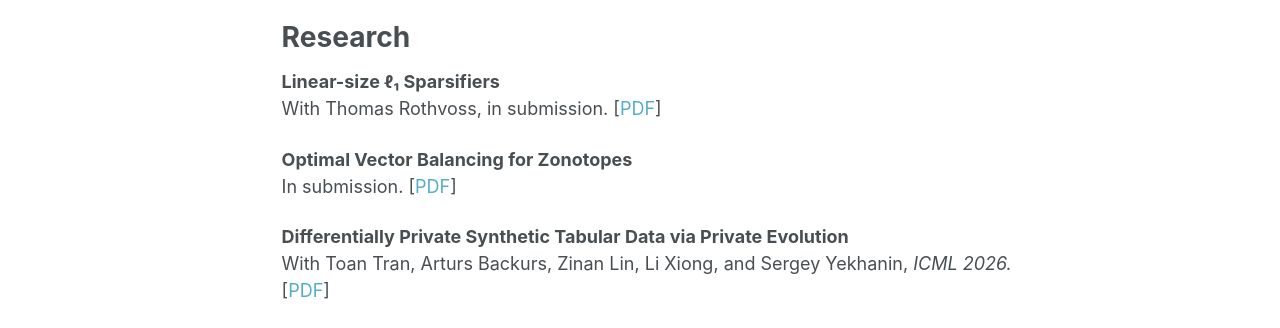
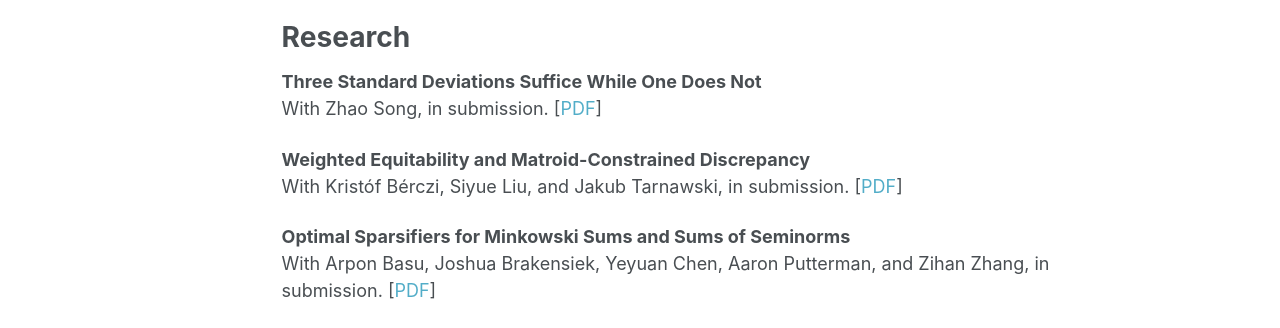
Before and after one commit to victoreis/victoreis.github.io, a plain HTML site: page index.html in a window 1280 px wide. Shown: the part 433-761 px from the top of the page. Drawn offline with Linux system fonts and the light colour scheme.

Commit message:
new papers

```diff
--- a/index.html
+++ b/index.html
@@ -266,6 +266,18 @@
 
         <h1 id="publications">Research</h1>
 
+<b> Three Standard Deviations Suffice While One Does Not </b> <br>
+<p> With Zhao Song, in submission. [<a href="https://arxiv.org/pdf/2609.34471">PDF</a>]
+</p>
+
+<b> Weighted Equitability and Matroid-Constrained Discrepancy </b> <br>
+<p> With Kristóf Bérczi, Siyue Liu, and Jakub Tarnawski, in submission. [<a href="https://arxiv.org/pdf/2608.13983">PDF</a>]
+</p>
+
+<b> Optimal Sparsifiers for Minkowski Sums and Sums of Seminorms </b> <br>
+<p> With Arpon Basu, Joshua Brakensiek, Yeyuan Chen, Aaron Putterman, and Zihan Zhang, in submission. [<a href="https://arxiv.org/pdf/2609.20238">PDF</a>]
+</p>
+
  <b> Linear-size ℓ₁ Sparsifiers </b> <br>
  <p> With Thomas Rothvoss, in submission. [<a href="https://arxiv.org/pdf/2606.28147">PDF</a>]
  </p>
```
